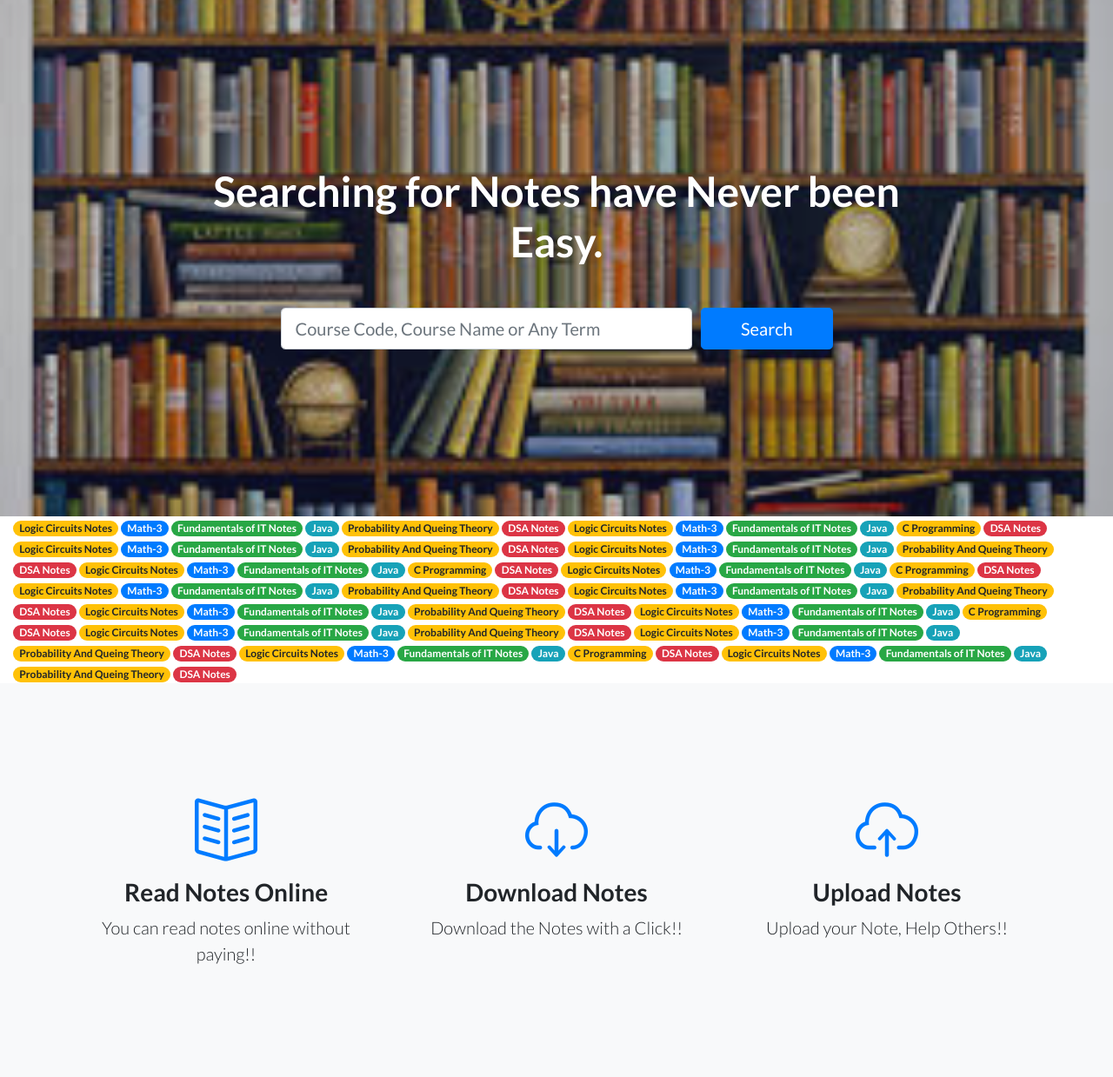
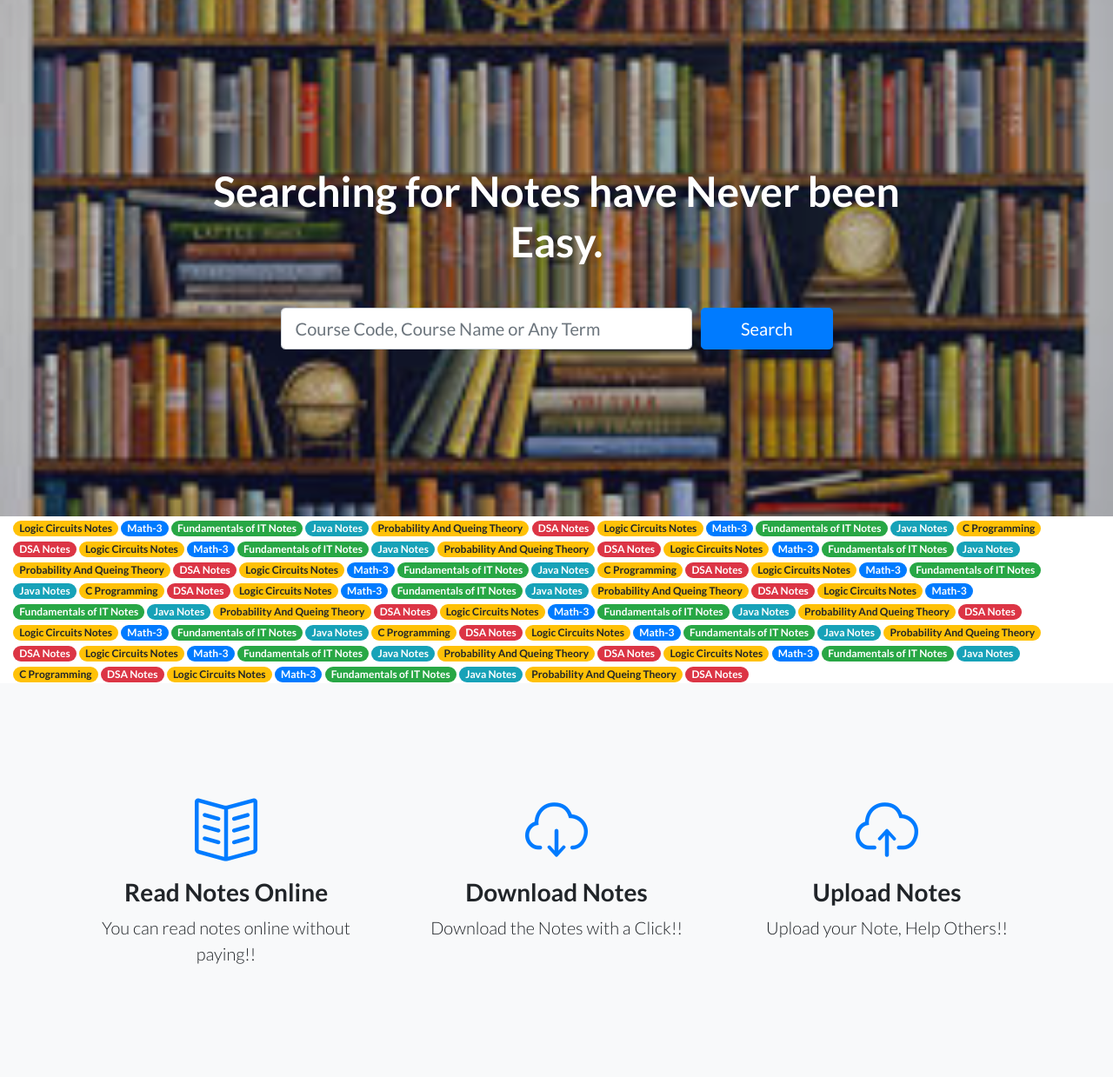
Before and after one commit to poshan0126/NCIT-Note-Finder, a Django app: page / in a window 1280 px wide. Shown: the part 57-1296 px from the top of the page at 87% size. Run offline with Django 3.2, Linux system fonts and the light colour scheme; some libraries are stand-ins or nearby versions.

Commit message:
Adds static notes for labels

```diff
--- a/notefinder/templates/home.html
+++ b/notefinder/templates/home.html
@@ -39,85 +39,85 @@
       <span class="badge badge-pill badge-warning">Logic Circuits Notes</span>
       <span class="badge badge-pill badge-primary">Math-3</span>
       <span class="badge badge-pill badge-success">Fundamentals of IT Notes</span>
-      <span class="badge badge-pill badge-info">Java</span>
+      <span class="badge badge-pill badge-info">Java Notes</span>
       <span class="badge badge-pill badge-warning">Probability And Queing Theory</span>
       <span class="badge badge-pill badge-danger">DSA Notes</span>
       <span class="badge badge-pill badge-warning">Logic Circuits Notes</span>
       <span class="badge badge-pill badge-primary">Math-3</span>
       <span class="badge badge-pill badge-success">Fundamentals of IT Notes</span>
-      <span class="badge badge-pill badge-info">Java</span>
+      <span class="badge badge-pill badge-info">Java Notes</span>
       <span class="badge badge-pill badge-warning">C Programming</span>
       <span class="badge badge-pill badge-danger">DSA Notes</span>
       <span class="badge badge-pill badge-warning">Logic Circuits Notes</span>
       <span class="badge badge-pill badge-primary">Math-3</span>
       <span class="badge badge-pill badge-success">Fundamentals of IT Notes</span>
-      <span class="badge badge-pill badge-info">Java</span>
+      <span class="badge badge-pill badge-info">Java Notes</span>
       <span class="badge badge-pill badge-warning">Probability And Queing Theory</span>
       <span class="badge badge-pill badge-danger">DSA Notes</span>
       <span class="badge badge-pill badge-warning">Logic Circuits Notes</span>
       <span class="badge badge-pill badge-primary">Math-3</span>
       <span class="badge badge-pill badge-success">Fundamentals of IT Notes</span>
-      <span class="badge badge-pill badge-info">Java</span>
+      <span class="badge badge-pill badge-info">Java Notes</span>
       <span class="badge badge-pill badge-warning">Probability And Queing Theory</span>
       <span class="badge badge-pill badge-danger">DSA Notes</span>
       <span class="badge badge-pill badge-warning">Logic Circuits Notes</span>
       <span class="badge badge-pill badge-primary">Math-3</span>
       <span class="badge badge-pill badge-success">Fundamentals of IT Notes</span>
-      <span class="badge badge-pill badge-info">Java</span>
+      <span class="badge badge-pill badge-info">Java Notes</span>
       <span class="badge badge-pill badge-warning">C Programming</span>
       <span class="badge badge-pill badge-danger">DSA Notes</span>
       <span class="badge badge-pill badge-warning">Logic Circuits Notes</span>
       <span class="badge badge-pill badge-primary">Math-3</span>
       <span class="badge badge-pill badge-success">Fundamentals of IT Notes</span>
-      <span class="badge badge-pill badge-info">Java</span>
+      <span class="badge badge-pill badge-info">Java Notes</span>
       <span class="badge badge-pill badge-warning">C Programming</span>
       <span class="badge badge-pill badge-danger">DSA Notes</span>
       <span class="badge badge-pill badge-warning">Logic Circuits Notes</span>
       <span class="badge badge-pill badge-primary">Math-3</span>
       <span class="badge badge-pill badge-success">Fundamentals of IT Notes</span>
-      <span class="badge badge-pill badge-info">Java</span>
+      <span class="badge badge-pill badge-info">Java Notes</span>
       <span class="badge badge-pill badge-warning">Probability And Queing Theory</span>
       <span class="badge badge-pill badge-danger">DSA Notes</span>
       <span class="badge badge-pill badge-warning">Logic Circuits Notes</span>
       <span class="badge badge-pill badge-primary">Math-3</span>
       <span class="badge badge-pill badge-success">Fundamentals of IT Notes</span>
-      <span class="badge badge-pill badge-info">Java</span>
+      <span class="badge badge-pill badge-info">Java Notes</span>
       <span class="badge badge-pill badge-warning">Probability And Queing Theory</span>
       <span class="badge badge-pill badge-danger">DSA Notes</span>
       <span class="badge badge-pill badge-warning">Logic Circuits Notes</span>
       <span class="badge badge-pill badge-primary">Math-3</span>
       <span class="badge badge-pill badge-success">Fundamentals of IT Notes</span>
-      <span class="badge badge-pill badge-info">Java</span>
+      <span class="badge badge-pill badge-info">Java Notes</span>
       <span class="badge badge-pill badge-warning">Probability And Queing Theory</span>
       <span class="badge badge-pill badge-danger">DSA Notes</span>
       <span class="badge badge-pill badge-warning">Logic Circuits Notes</span>
       <span class="badge badge-pill badge-primary">Math-3</span>
       <span class="badge badge-pill badge-success">Fundamentals of IT Notes</span>
-      <span class="badge badge-pill badge-info">Java</span>
+      <span class="badge badge-pill badge-info">Java Notes</span>
       <span class="badge badge-pill badge-warning">C Programming</span>
       <span class="badge badge-pill badge-danger">DSA Notes</span>
       <span class="badge badge-pill badge-warning">Logic Circuits Notes</span>
       <span class="badge badge-pill badge-primary">Math-3</span>
       <span class="badge badge-pill badge-success">Fundamentals of IT Notes</span>
-      <span class="badge badge-pill badge-info">Java</span>
+      <span class="badge badge-pill badge-info">Java Notes</span>
       <span class="badge badge-pill badge-warning">Probability And Queing Theory</span>
       <span class="badge badge-pill badge-danger">DSA Notes</span>
       <span class="badge badge-pill badge-warning">Logic Circuits Notes</span>
       <span class="badge badge-pill badge-primary">Math-3</span>
       <span class="badge badge-pill badge-success">Fundamentals of IT Notes</span>
-      <span class="badge badge-pill badge-info">Java</span>
+      <span class="badge badge-pill badge-info">Java Notes</span>
       <span class="badge badge-pill badge-warning">Probability And Queing Theory</span>
       <span class="badge badge-pill badge-danger">DSA Notes</span>
       <span class="badge badge-pill badge-warning">Logic Circuits Notes</span>
       <span class="badge badge-pill badge-primary">Math-3</span>
       <span class="badge badge-pill badge-success">Fundamentals of IT Notes</span>
-      <span class="badge badge-pill badge-info">Java</span>
+      <span class="badge badge-pill badge-info">Java Notes</span>
       <span class="badge badge-pill badge-warning">C Programming</span>
       <span class="badge badge-pill badge-danger">DSA Notes</span>
       <span class="badge badge-pill badge-warning">Logic Circuits Notes</span>
       <span class="badge badge-pill badge-primary">Math-3</span>
       <span class="badge badge-pill badge-success">Fundamentals of IT Notes</span>
-      <span class="badge badge-pill badge-info">Java</span>
+      <span class="badge badge-pill badge-info">Java Notes</span>
       <span class="badge badge-pill badge-warning">Probability And Queing Theory</span>
       <span class="badge badge-pill badge-danger">DSA Notes</span>
 
```
